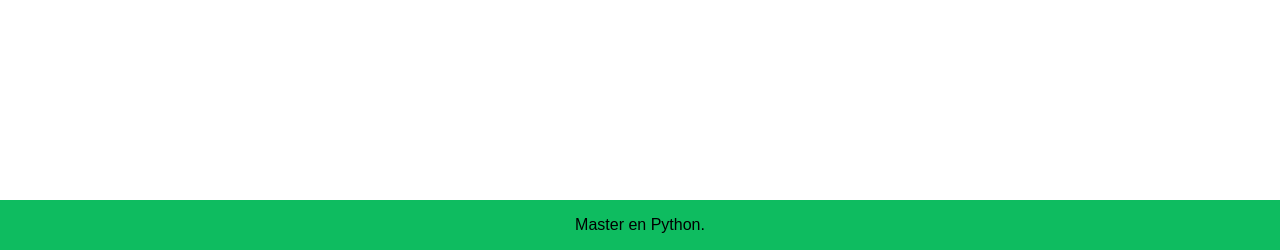
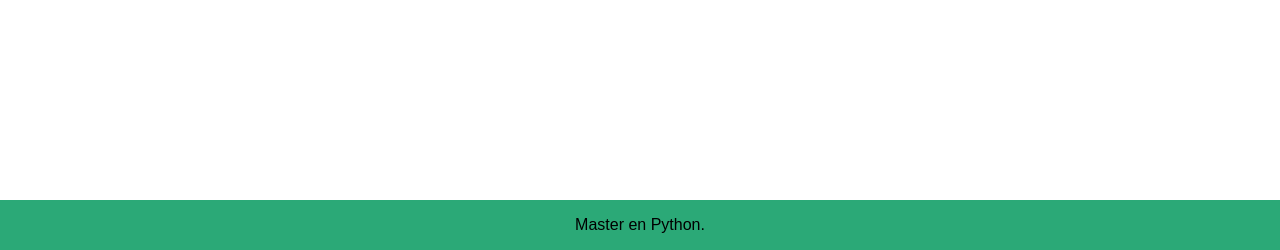
Before and after one commit to axxving/app-web-django01-axxving, a Django app: page /work/ in a window 1280 px wide. Shown: the part 662-912 px from the top of the page. Run offline with Django 5.2, Linux system fonts and the light colour scheme.

Commit message:
style(): color change

```diff
--- a/aprendiendoDjango/miapp/static/css/styles.css
+++ b/aprendiendoDjango/miapp/static/css/styles.css
@@ -6,7 +6,7 @@
 }
 
 body {
-    background-color: rgb(14, 188, 96);
+    background-color: #2BA977;
     text-align: center;
 }
 
```
